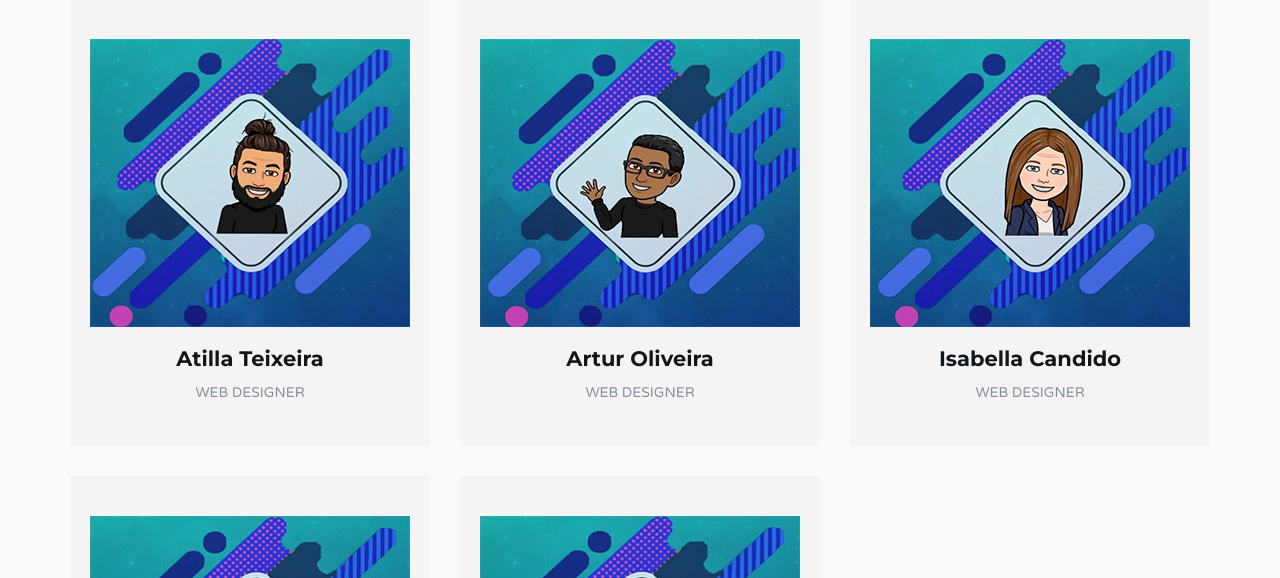
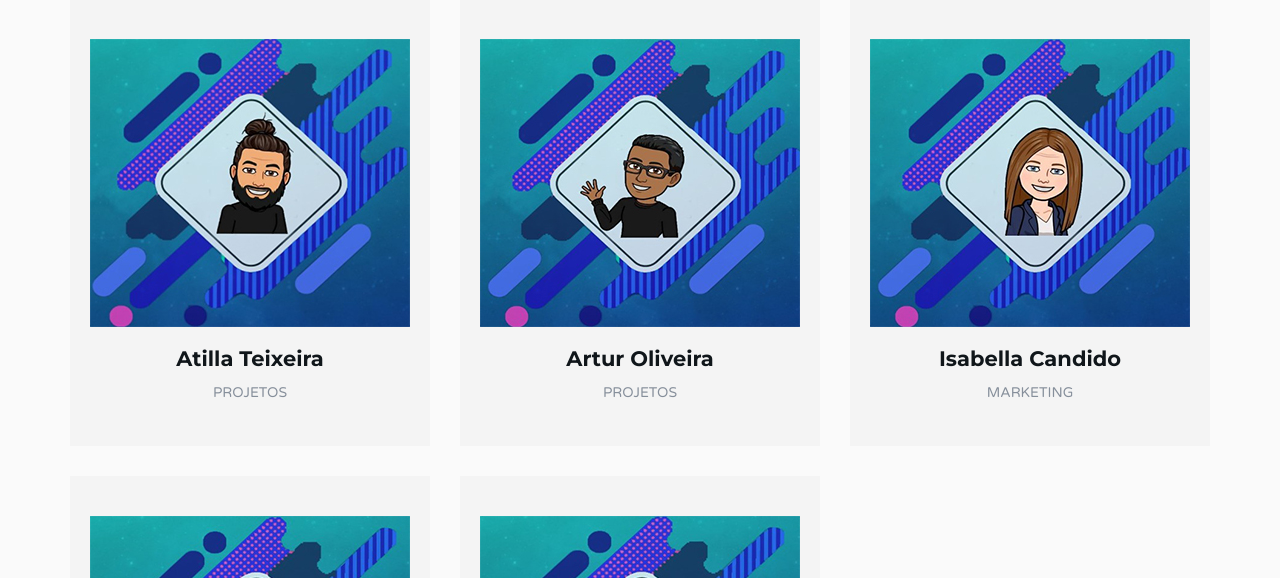
Before and after one commit to visaojr/Grupo2-Trainee, a PHP site: page / in a window 1280 px wide; the page is wider, and only the part inside the window is pictured. Shown: the part 5922-6500 px from the top of that part. Run offline with PHP 8.4, Linux system fonts and the light colour scheme.

Commit message:
Update index.php
Mudancas nos cargos

```diff
--- a/site/index.php
+++ b/site/index.php
@@ -713,7 +713,7 @@
 								</div>
 								<div class="team-content">
 									<h3>Atilla Teixeira</h3>
-									<span>Web Designer</span>
+									<span>Projetos</span>
 								</div>
 							</div>
 						</div>
@@ -737,7 +737,7 @@
 								</div>
 								<div class="team-content">
 									<h3>Artur Oliveira</h3>
-									<span>Web Designer</span>
+									<span>Projetos</span>
 								</div>
 							</div>
 						</div>
@@ -761,7 +761,7 @@
 								</div>
 								<div class="team-content">
 									<h3>Isabella Candido</h3>
-									<span>Web Designer</span>
+									<span>Marketing</span>
 								</div>
 							</div>
 						</div>
@@ -785,7 +785,7 @@
 								</div>
 								<div class="team-content">
 									<h3>Larissa Dornelas</h3>
-									<span>Web Designer</span>
+									<span>Qualidade</span>
 								</div>
 							</div>
 						</div>
@@ -809,7 +809,7 @@
 								</div>
 								<div class="team-content">
 									<h3>Rafael Pinho</h3>
-									<span>Web Designer</span>
+									<span>Gestao de Pessoas</span>
 								</div>
 							</div>
 						</div>
```
